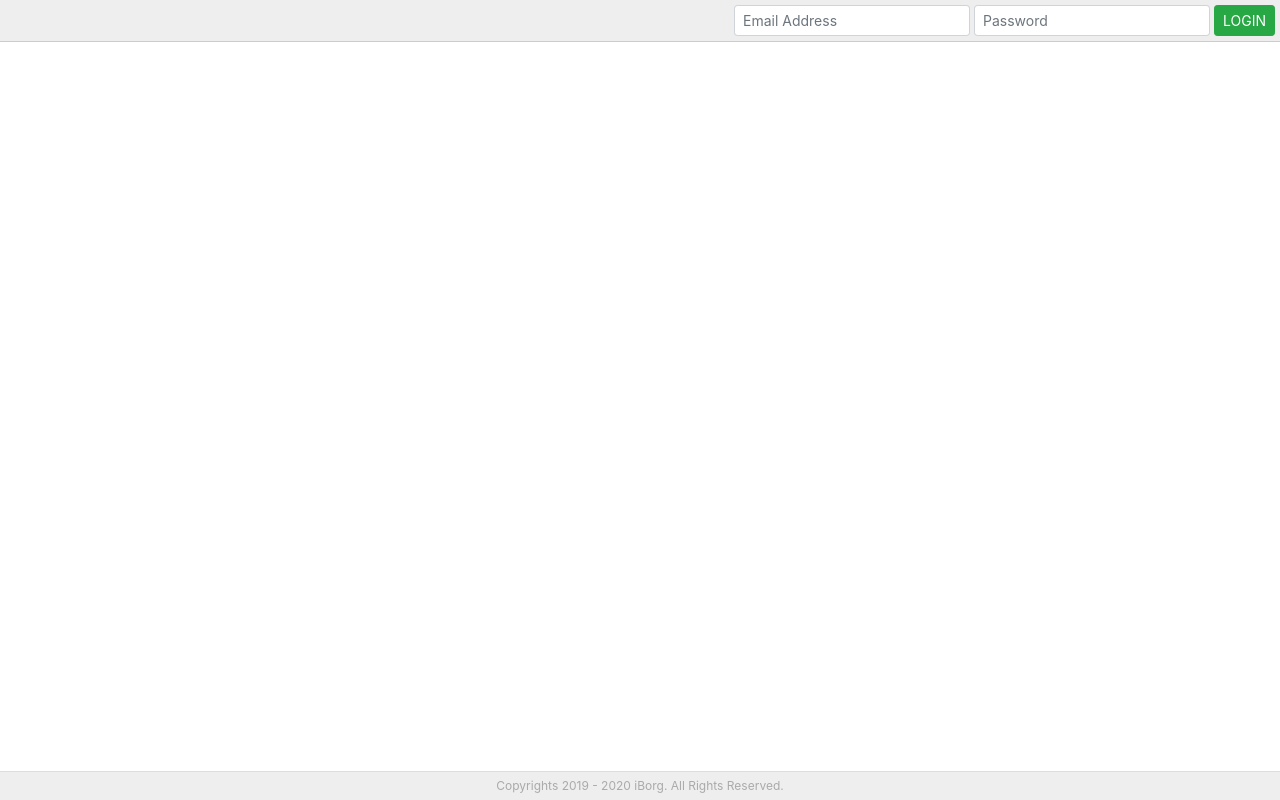
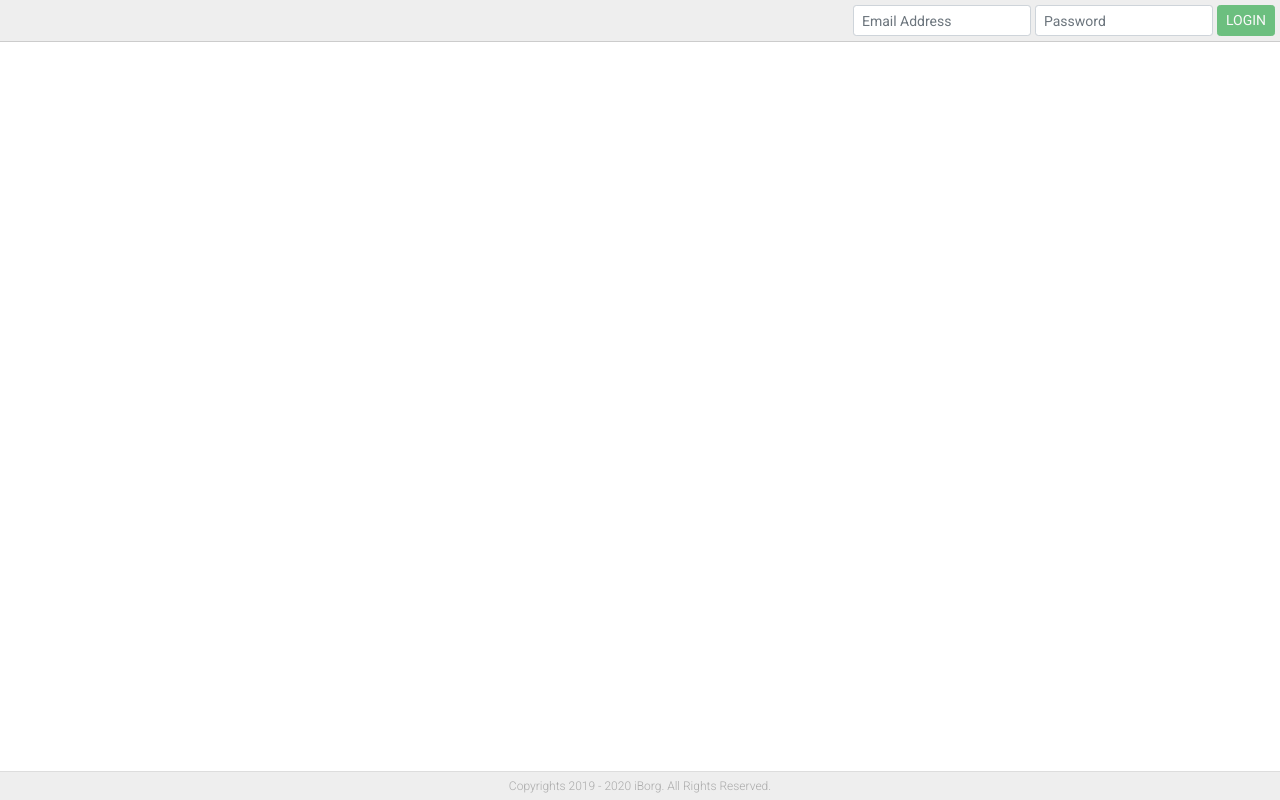
Before and after one commit to iborgthrowaway123/reactor, a React (Create React App) app: page / in a window 1280 px wide. Built offline with nearby package versions, Linux system fonts and the light colour scheme.

Commit message:
Add Login functionality

```diff
--- a/package.json
+++ b/package.json
@@ -3,9 +3,11 @@
   "version": "0.1.0",
   "private": true,
   "dependencies": {
+    "@material-ui/core": "^4.11.0",
     "@testing-library/jest-dom": "^4.2.4",
     "@testing-library/react": "^9.5.0",
     "@testing-library/user-event": "^7.2.1",
+    "axios": "^0.19.2",
     "react": "^16.13.1",
     "react-dom": "^16.13.1",
     "react-scripts": "3.4.1"
@@ -51,7 +53,7 @@
     "eslint-plugin-import": "^2.22.0",
     "eslint-plugin-jsx-a11y": "^6.3.1",
     "eslint-plugin-react": "^7.20.3",
-    "eslint-plugin-react-hooks": "^4.0.7",
+    "eslint-plugin-react-hooks": "^2.5.1",
     "husky": "^4.2.5",
     "lint-staged": "^10.2.11",
     "prettier": "2.0.5"
--- a/public/index.html
+++ b/public/index.html
@@ -12,6 +12,7 @@
       integrity="sha384-9aIt2nRpC12Uk9gS9baDl411NQApFmC26EwAOH8WgZl5MYYxFfc+NcPb1dKGj7Sk"
       crossorigin="anonymous"
     />
+    <link href="https://fonts.googleapis.com/css2?family=Roboto:wght@300;400;500;700&display=swap" rel="stylesheet">
     <link rel="apple-touch-icon" href="%PUBLIC_URL%/logo192.png" />
     <link rel="manifest" href="%PUBLIC_URL%/manifest.json" />
     <title>iBorg</title>
--- a/src/App/App.css
+++ b/src/App/App.css
@@ -1,3 +1,8 @@
+html,
+body {
+  font-family: "Roboto", sans-serif;
+}
+
 textarea:focus,
 textarea.form-control:focus,
 input.form-control:focus,
--- a/src/App/Footer/Footer.jsx
+++ b/src/App/Footer/Footer.jsx
@@ -3,7 +3,7 @@ import "./Footer.css";
 
 function Footer() {
   return (
-    <div className="Footer fixed-bottom">
+    <div className="Footer fixed-bottom font-weight-light">
       Copyrights 2019 - {new Date().getFullYear()} iBorg. All Rights Reserved.
     </div>
   );
--- a/src/App/Header/Header.jsx
+++ b/src/App/Header/Header.jsx
@@ -1,13 +1,65 @@
 import React from "react";
+import axios from "axios";
+import Snackbar from "@material-ui/core/Snackbar";
 import "./Header.css";
 
-function Header() {
+class Header extends React.Component {
+  constructor(props) {
+    super(props);
+    this.state = {
+      open: false,
+      message: "",
+      email: "",
+      password: "",
+    };
+    this.doLogin = this.doLogin.bind(this);
+    this.handleEmailChange = this.handleEmailChange.bind(this);
+    this.handlePasswordChange = this.handlePasswordChange.bind(this);
+  }
+
+  doLogin() {
+    const { email, password } = this.state;
+    axios
+      .post(
+        "http://127.0.0.1:8080/api/login",
+        { email, password },
+        {
+          headers: {
+            "Content-Type": "application/json",
+          },
+        }
+      )
+      .then((response) => {
+        this.setState({ open: true, message: response.data.message });
+        setTimeout(() => {
+          this.setState({ open: false, message: "" });
+        }, 6000);
+      })
+      .catch((error) => {
+        this.setState({ open: true, message: error.response.data.error });
+        setTimeout(() => {
+          this.setState({ open: false, message: "" });
+        }, 6000);
+      });
+  }
+
+  handleEmailChange(event) {
+    this.setState({ email: event.target.value });
+  }
+
+  handlePasswordChange(event) {
+    this.setState({ password: event.target.value });
+  }
+
+  render() {
     return (
       <div className="Header">
         <div className="d-flex flex-row align-items-center justify-content-end">
           <div className="ml-1">
             <input
               type="email"
+              value={this.state.email}
+              onChange={this.handleEmailChange}
               className="form-control form-control-sm"
               placeholder="Email Address"
             />
@@ -15,18 +67,31 @@ function Header() {
           <div className="ml-1">
             <input
               type="password"
+              value={this.state.password}
+              onChange={this.handlePasswordChange}
               className="form-control form-control-sm"
               placeholder="Password"
             />
           </div>
           <div className="ml-1">
-          <button type="submit" className="btn btn-sm btn-success">
+            <button
+              type="submit"
+              disabled={this.state.email === "" || this.state.password === ""}
+              className="btn btn-sm btn-success"
+              onClick={this.doLogin}
+            >
               LOGIN
             </button>
           </div>
         </div>
+        <Snackbar
+          autoHideDuration={6000}
+          open={this.state.open}
+          message={this.state.message}
+        />
       </div>
     );
   }
+}
 
 export default Header;
--- a/src/index.jsx
+++ b/src/index.jsx
@@ -3,11 +3,6 @@ import ReactDOM from "react-dom";
 import App from "./App/App";
 import * as serviceWorker from "./serviceWorker";
 
-ReactDOM.render(
-  <React.StrictMode>
-    <App />
-  </React.StrictMode>,
-  document.getElementById("root")
-);
+ReactDOM.render(<App />, document.getElementById("root"));
 
 serviceWorker.unregister();
```
Also changed, not shown: .eslintrc.js, 1 other file (tests, documents, lock files or other folders). Lines whose indentation alone changed are shown as unchanged.
